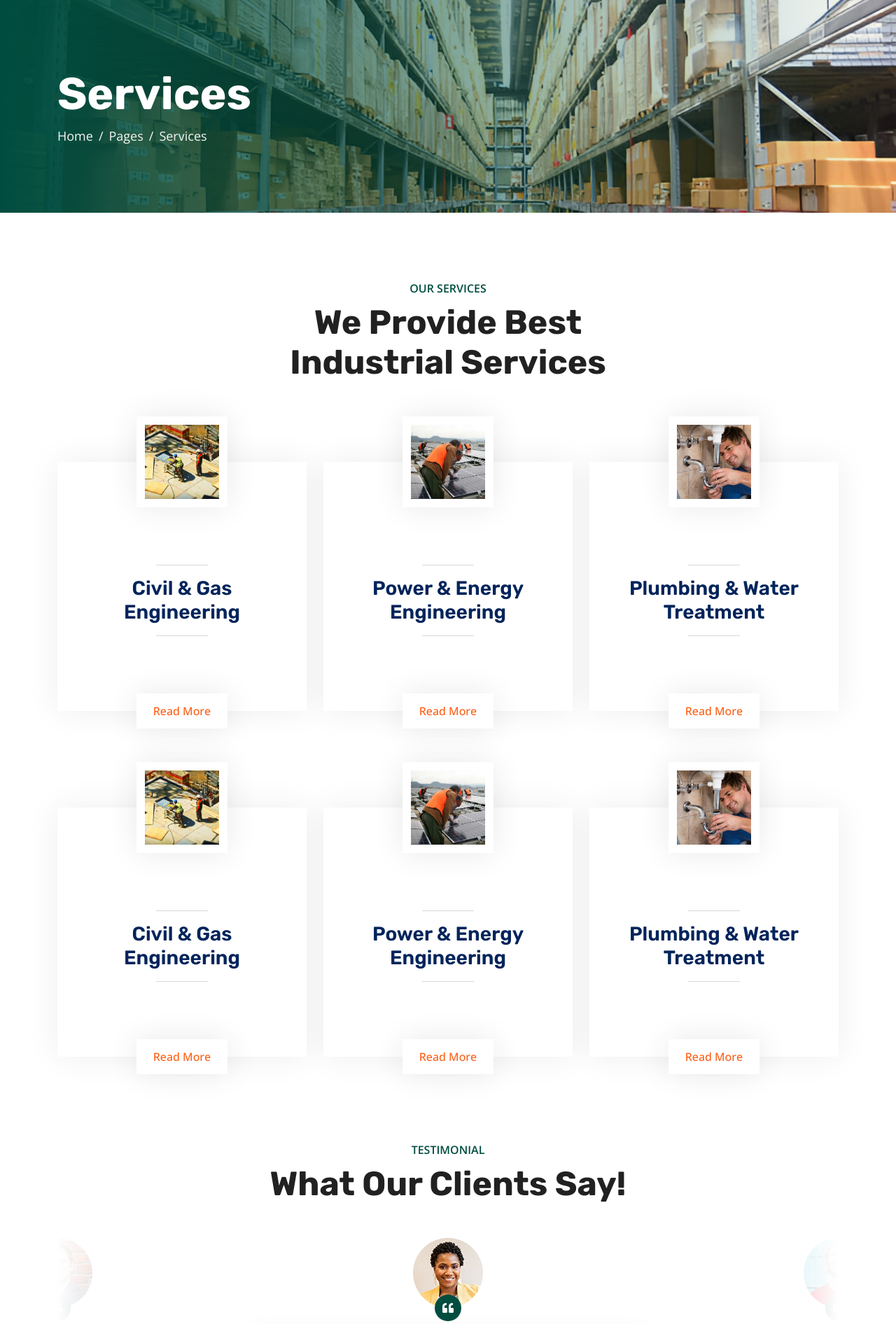
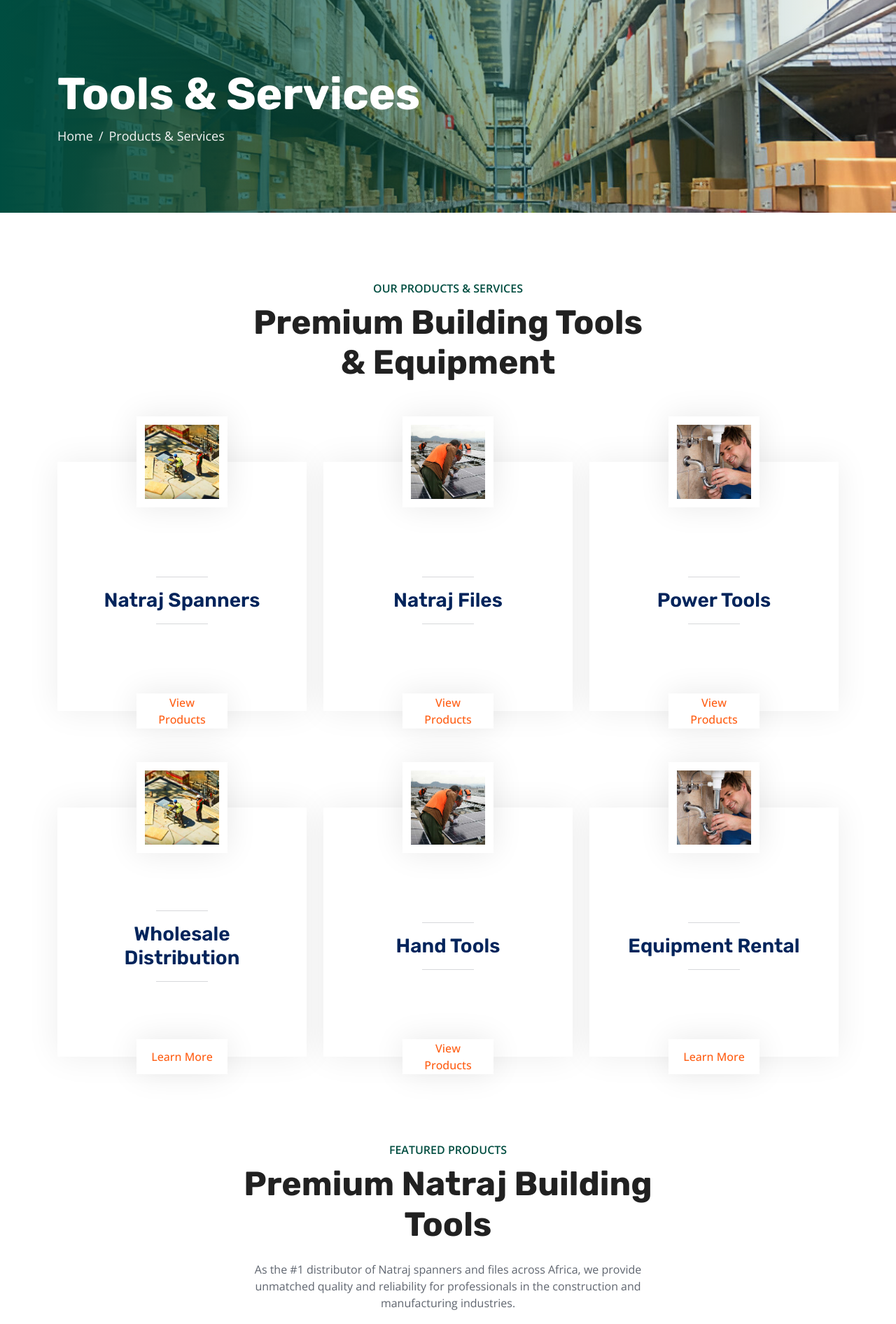
Before and after one commit to segzy2baba/brain_truth, a PHP site: page /Indsutrio/service.php in a window 1280 px wide. Shown: the part 75-1967 px from the top of the page at 70% size. Run offline with PHP 8.4, Linux system fonts and the light colour scheme; some libraries are stand-ins or nearby versions.

Commit message:
Implement contact form processing with CSRF protection, rate limiting, and enhanced data validation; update service page with new title, keywords, and product descriptions; add product video and email logging functionality.

```diff
--- /dev/null
+++ b/email_log.txt
@@ -0,0 +1,2 @@
+2025-05-01 16:09:52 | IP: ::1 | Name: Balogun Segun | Email: segzy2baba1@gmail.com | Subject: work
+2025-05-01 16:09:54 | FAILED EMAIL | IP: ::1
--- a/service.php
+++ b/service.php
@@ -3,10 +3,10 @@
 
 <head>
     <meta charset="utf-8">
-    <title>Industro - Industrial HTML Template</title>
+    <title>Building Tools Shop & Wholesaler</title>
     <meta content="width=device-width, initial-scale=1.0" name="viewport">
-    <meta content="" name="keywords">
-    <meta content="" name="description">
+    <meta content="Building tools, hardware tools, Natraj spanners, files, wholesaler" name="keywords">
+    <meta content="Leading distributor of premium building tools and Natraj hardware products across Africa" name="description">
 
     <!-- Favicon -->
     <link href="img/favicon.ico" rel="icon">
@@ -73,12 +73,11 @@
     <!-- Page Header Start -->
     <div class="container-fluid page-header py-5 mb-5 wow fadeIn" data-wow-delay="0.1s">
         <div class="container py-5">
-            <h1 class="display-3 text-white animated slideInRight">Services</h1>
+            <h1 class="display-3 text-white animated slideInRight">Tools & Services</h1>
             <nav aria-label="breadcrumb">
                 <ol class="breadcrumb animated slideInRight mb-0">
-                    <li class="breadcrumb-item"><a href="#">Home</a></li>
-                    <li class="breadcrumb-item"><a href="#">Pages</a></li>
-                    <li class="breadcrumb-item active" aria-current="page">Services</li>
+                    <li class="breadcrumb-item"><a href="index.php">Home</a></li>
+                    <li class="breadcrumb-item active" aria-current="page">Products & Services</li>
                 </ol>
             </nav>
         </div>
@@ -90,128 +89,122 @@
     <div class="container-xxl py-5">
         <div class="container">
             <div class="text-center mx-auto pb-4 wow fadeInUp" data-wow-delay="0.1s" style="max-width: 600px;">
-                <p class="fw-medium text-uppercase text-primary mb-2">Our Services</p>
-                <h1 class="display-5 mb-4">We Provide Best Industrial Services</h1>
+                <p class="fw-medium text-uppercase text-primary mb-2">Our Products & Services</p>
+                <h1 class="display-5 mb-4">Premium Building Tools & Equipment</h1>
             </div>
             <div class="row gy-5 gx-4">
                 <div class="col-md-6 col-lg-4 wow fadeInUp" data-wow-delay="0.1s">
                     <div class="service-item">
-                        <img class="img-fluid" src="img/service-1.jpg" alt="">
+                        <img class="img-fluid" src="img/service-1.jpg" alt="Natraj Spanners">
                         <div class="service-img">
-                            <img class="img-fluid" src="img/service-1.jpg" alt="">
+                            <img class="img-fluid" src="img/service-1.jpg" alt="Natraj Spanners">
                         </div>
                         <div class="service-detail">
                             <div class="service-title">
                                 <hr class="w-25">
-                                <h3 class="mb-0">Civil & Gas Engineering</h3>
+                                <h3 class="mb-0">Natraj Spanners</h3>
                                 <hr class="w-25">
                             </div>
                             <div class="service-text">
-                                <p class="text-white mb-0">Erat ipsum justo amet duo et elitr dolor, est duo duo eos
-                                    lorem sed diam stet diam sed stet.</p>
+                                <p class="text-white mb-0">Premium quality spanners from Natraj, available in various sizes and configurations. Ideal for professional mechanics and construction workers.</p>
                             </div>
                         </div>
-                        <a class="btn btn-light" href="">Read More</a>
+                        <a class="btn btn-light" href="">View Products</a>
                     </div>
                 </div>
                 <div class="col-md-6 col-lg-4 wow fadeInUp" data-wow-delay="0.3s">
                     <div class="service-item">
-                        <img class="img-fluid" src="img/service-2.jpg" alt="">
+                        <img class="img-fluid" src="img/service-2.jpg" alt="Natraj Files">
                         <div class="service-img">
-                            <img class="img-fluid" src="img/service-2.jpg" alt="">
+                            <img class="img-fluid" src="img/service-2.jpg" alt="Natraj Files">
                         </div>
                         <div class="service-detail">
                             <div class="service-title">
                                 <hr class="w-25">
-                                <h3 class="mb-0">Power & Energy Engineering</h3>
+                                <h3 class="mb-0">Natraj Files</h3>
                                 <hr class="w-25">
                             </div>
                             <div class="service-text">
-                                <p class="text-white mb-0">Erat ipsum justo amet duo et elitr dolor, est duo duo eos
-                                    lorem sed diam stet diam sed stet.</p>
+                                <p class="text-white mb-0">High-precision files for metalwork, woodworking, and general purpose applications. Trusted by professionals across Africa for durability and performance.</p>
                             </div>
                         </div>
-                        <a class="btn btn-light" href="">Read More</a>
+                        <a class="btn btn-light" href="">View Products</a>
                     </div>
                 </div>
                 <div class="col-md-6 col-lg-4 wow fadeInUp" data-wow-delay="0.5s">
                     <div class="service-item">
-                        <img class="img-fluid" src="img/service-3.jpg" alt="">
+                        <img class="img-fluid" src="img/service-3.jpg" alt="Power Tools">
                         <div class="service-img">
-                            <img class="img-fluid" src="img/service-3.jpg" alt="">
+                            <img class="img-fluid" src="img/service-3.jpg" alt="Power Tools">
                         </div>
                         <div class="service-detail">
                             <div class="service-title">
                                 <hr class="w-25">
-                                <h3 class="mb-0">Plumbing & Water Treatment</h3>
+                                <h3 class="mb-0">Power Tools</h3>
                                 <hr class="w-25">
                             </div>
                             <div class="service-text">
-                                <p class="text-white mb-0">Erat ipsum justo amet duo et elitr dolor, est duo duo eos
-                                    lorem sed diam stet diam sed stet.</p>
+                                <p class="text-white mb-0">Comprehensive selection of power tools from leading brands. Drills, saws, grinders, and more for construction and building professionals.</p>
                             </div>
                         </div>
-                        <a class="btn btn-light" href="">Read More</a>
+                        <a class="btn btn-light" href="">View Products</a>
                     </div>
                 </div>
                 <div class="col-md-6 col-lg-4 wow fadeInUp" data-wow-delay="0.1s">
                     <div class="service-item">
-                        <img class="img-fluid" src="img/service-1.jpg" alt="">
+                        <img class="img-fluid" src="img/service-1.jpg" alt="Wholesale Distribution">
                         <div class="service-img">
-                            <img class="img-fluid" src="img/service-1.jpg" alt="">
+                            <img class="img-fluid" src="img/service-1.jpg" alt="Wholesale Distribution">
                         </div>
                         <div class="service-detail">
                             <div class="service-title">
                                 <hr class="w-25">
-                                <h3 class="mb-0">Civil & Gas Engineering</h3>
+                                <h3 class="mb-0">Wholesale Distribution</h3>
                                 <hr class="w-25">
                             </div>
                             <div class="service-text">
-                                <p class="text-white mb-0">Erat ipsum justo amet duo et elitr dolor, est duo duo eos
-                                    lorem sed diam stet diam sed stet.</p>
+                                <p class="text-white mb-0">Bulk ordering and distribution services for retailers and construction companies. Competitive pricing and reliable delivery across Africa.</p>
                             </div>
                         </div>
-                        <a class="btn btn-light" href="">Read More</a>
+                        <a class="btn btn-light" href="">Learn More</a>
                     </div>
                 </div>
                 <div class="col-md-6 col-lg-4 wow fadeInUp" data-wow-delay="0.3s">
                     <div class="service-item">
-                        <img class="img-fluid" src="img/service-2.jpg" alt="">
+                        <img class="img-fluid" src="img/service-2.jpg" alt="Hand Tools">
                         <div class="service-img">
-                            <img class="img-fluid" src="img/service-2.jpg" alt="">
+                            <img class="img-fluid" src="img/service-2.jpg" alt="Hand Tools">
                         </div>
                         <div class="service-detail">
                             <div class="service-title">
                                 <hr class="w-25">
-                                <h3 class="mb-0">Power & Energy Engineering</h3>
+                                <h3 class="mb-0">Hand Tools</h3>
                                 <hr class="w-25">
                             </div>
                             <div class="service-text">
-                                <p class="text-white mb-0">Erat ipsum justo amet duo et elitr dolor, est duo duo eos
-                                    lorem sed diam stet diam sed stet.</p>
+                                <p class="text-white mb-0">Complete range of professional-grade hand tools including hammers, screwdrivers, pliers, wrenches, and measuring tools for any building project.</p>
                             </div>
                         </div>
-                        <a class="btn btn-light" href="">Read More</a>
+                        <a class="btn btn-light" href="">View Products</a>
                     </div>
                 </div>
                 <div class="col-md-6 col-lg-4 wow fadeInUp" data-wow-delay="0.5s">
                     <div class="service-item">
-                        <img class="img-fluid" src="img/service-3.jpg" alt="">
+                        <img class="img-fluid" src="img/service-3.jpg" alt="Equipment Rental">
                         <div class="service-img">
-                            <img class="img-fluid" src="img/service-3.jpg" alt="">
+                            <img class="img-fluid" src="img/service-3.jpg" alt="Equipment Rental">
                         </div>
                         <div class="service-detail">
                             <div class="service-title">
                                 <hr class="w-25">
-                                <h3 class="mb-0">Plumbing & Water Treatment</h3>
+                                <h3 class="mb-0">Equipment Rental</h3>
                                 <hr class="w-25">
                             </div>
                             <div class="service-text">
-                                <p class="text-white mb-0">Erat ipsum justo amet duo et elitr dolor, est duo duo eos
-                                    lorem sed diam stet diam sed stet.</p>
+                                <p class="text-white mb-0">Rent high-quality building equipment for short-term projects. Competitive rates and well-maintained machinery for professional results.</p>
                             </div>
                         </div>
-                        <a class="btn btn-light" href="">Read More</a>
+                        <a class="btn btn-light" href="">Learn More</a>
                     </div>
                 </div>
             </div>
@@ -220,12 +213,64 @@
     <!-- Service End -->
 
 
+    <!-- Featured Products Start -->
+    <div class="container-xxl py-5">
+        <div class="container">
+            <div class="text-center mx-auto pb-4 wow fadeInUp" data-wow-delay="0.1s" style="max-width: 600px;">
+                <p class="fw-medium text-uppercase text-primary mb-2">Featured Products</p>
+                <h1 class="display-5 mb-4">Premium Natraj Building Tools</h1>
+                <p class="mb-5">As the #1 distributor of Natraj spanners and files across Africa, we provide unmatched quality and reliability for professionals in the construction and manufacturing industries.</p>
+            </div>
+
+            <div class="row g-4">
+                <div class="col-lg-3 col-md-6 wow fadeInUp" data-wow-delay="0.1s">
+                    <div class="team-item rounded overflow-hidden pb-4">
+                        <img class="img-fluid mb-4" src="img/1.jpg" alt="Double Open End Spanners">
+                        <h5>Double Open End Spanners</h5>
+                        <p class="text-primary">Natraj Premium Series</p>
+                        <p class="small">Chrome-plated finish with precision-machined openings for perfect fit and durability.</p>
+                        <a class="btn btn-primary btn-sm" href="">View Details</a>
+                    </div>
+                </div>
+                <div class="col-lg-3 col-md-6 wow fadeInUp" data-wow-delay="0.3s">
+                    <div class="team-item rounded overflow-hidden pb-4">
+                        <img class="img-fluid mb-4" src="img/2.jpg" alt="Ring Spanners">
+                        <h5>Ring Spanners</h5>
+                        <p class="text-primary">Natraj Professional Series</p>
+                        <p class="small">12-point ring design provides superior grip and prevents fastener rounding.</p>
+                        <a class="btn btn-primary btn-sm" href="">View Details</a>
+                    </div>
+                </div>
+                <div class="col-lg-3 col-md-6 wow fadeInUp" data-wow-delay="0.5s">
+                    <div class="team-item rounded overflow-hidden pb-4">
+                        <img class="img-fluid mb-4" src="img/3.jpg" alt="Combination Spanners">
+                        <h5>Combination Spanners</h5>
+                        <p class="text-primary">Natraj Contractor Series</p>
+                        <p class="small">Features both open and ring ends for maximum versatility in any job site.</p>
+                        <a class="btn btn-primary btn-sm" href="">View Details</a>
+                    </div>
+                </div>
+                <div class="col-lg-3 col-md-6 wow fadeInUp" data-wow-delay="0.7s">
+                    <div class="team-item rounded overflow-hidden pb-4">
+                        <img class="img-fluid mb-4" src="img/4.jpg" alt="Precision Files">
+                        <h5>Precision Files</h5>
+                        <p class="text-primary">Natraj Master Series</p>
+                        <p class="small">High-carbon steel files with precision-cut teeth for metalworking and finishing.</p>
+                        <a class="btn btn-primary btn-sm" href="">View Details</a>
+                    </div>
+                </div>
+            </div>
+        </div>
+    </div>
+    <!-- Featured Products End -->
+
+
     <!-- Testimonial Start -->
     <div class="container-xxl py-5">
         <div class="container">
             <div class="text-center mx-auto wow fadeInUp" data-wow-delay="0.1s" style="max-width: 600px;">
-                <p class="fw-medium text-uppercase text-primary mb-2">Testimonial</p>
-                <h1 class="display-5 mb-5">What Our Clients Say!</h1>
+                <p class="fw-medium text-uppercase text-primary mb-2">Testimonials</p>
+                <h1 class="display-5 mb-5">What Our Customers Say</h1>
             </div>
             <div class="owl-carousel testimonial-carousel wow fadeInUp" data-wow-delay="0.1s">
                 <div class="testimonial-item text-center">
@@ -236,11 +281,9 @@
                         </div>
                     </div>
                     <div class="testimonial-text text-center rounded p-4">
-                        <p>Clita clita tempor justo dolor ipsum amet kasd amet duo justo duo duo labore sed sed. Magna
-                            ut diam sit et amet stet eos sed clita erat magna elitr erat sit sit erat at rebum justo sea
-                            clita.</p>
-                        <h5 class="mb-1">Client Name</h5>
-                        <span class="fst-italic">Profession</span>
+                        <p>The Natraj spanners we ordered have proven to be exceptionally durable. After using them daily in our workshop for over a year, they still perform like new. The quality is unmatched and the wholesale pricing was excellent.</p>
+                        <h5 class="mb-1">Michael Johnson</h5>
+                        <span class="fst-italic">Construction Supervisor</span>
                     </div>
                 </div>
                 <div class="testimonial-item text-center">
@@ -251,11 +294,9 @@
                         </div>
                     </div>
                     <div class="testimonial-text text-center rounded p-4">
-                        <p>Clita clita tempor justo dolor ipsum amet kasd amet duo justo duo duo labore sed sed. Magna
-                            ut diam sit et amet stet eos sed clita erat magna elitr erat sit sit erat at rebum justo sea
-                            clita.</p>
-                        <h5 class="mb-1">Client Name</h5>
-                        <span class="fst-italic">Profession</span>
+                        <p>As a hardware store owner, I've been purchasing tools from this distributor for over 5 years. Their Natraj files are consistently our best-selling item due to their quality and reliability. The wholesale service is always prompt and efficient.</p>
+                        <h5 class="mb-1">Sarah Williams</h5>
+                        <span class="fst-italic">Hardware Store Owner</span>
                     </div>
                 </div>
                 <div class="testimonial-item text-center">
@@ -266,11 +307,9 @@
                         </div>
                     </div>
                     <div class="testimonial-text text-center rounded p-4">
-                        <p>Clita clita tempor justo dolor ipsum amet kasd amet duo justo duo duo labore sed sed. Magna
-                            ut diam sit et amet stet eos sed clita erat magna elitr erat sit sit erat at rebum justo sea
-                            clita.</p>
-                        <h5 class="mb-1">Client Name</h5>
-                        <span class="fst-italic">Profession</span>
+                        <p>We equipped our entire maintenance team with their complete set of building tools. The quality is exceptional, especially the Natraj products. Their equipment rental service also saved us significant costs on our latest project.</p>
+                        <h5 class="mb-1">Robert Ondieki</h5>
+                        <span class="fst-italic">Facility Manager</span>
                     </div>
                 </div>
             </div>
```
Also changed, not shown: contact_process.php (added, +137 -0 lines), index.php (+5 -9 lines), 1 other file.
